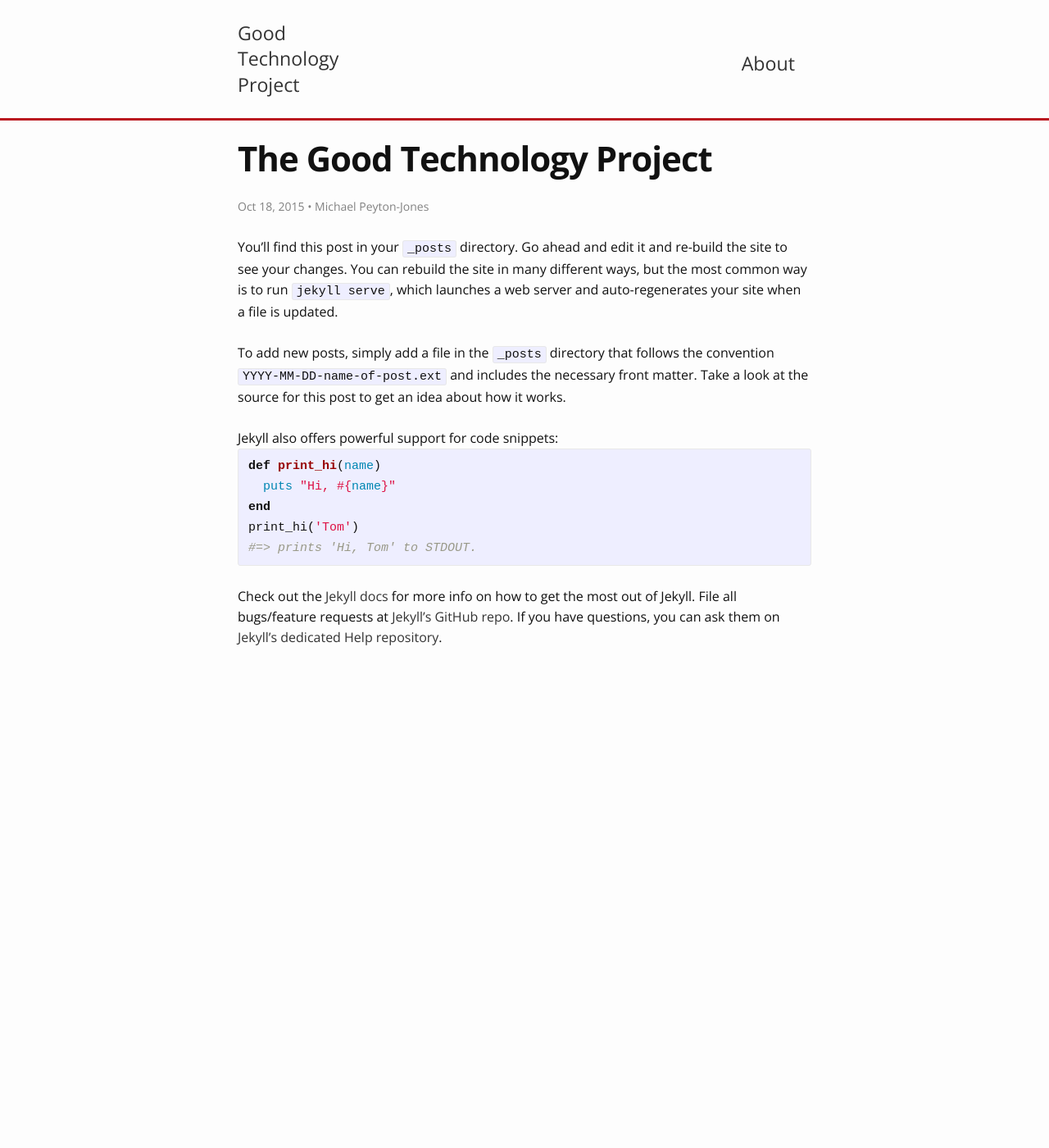
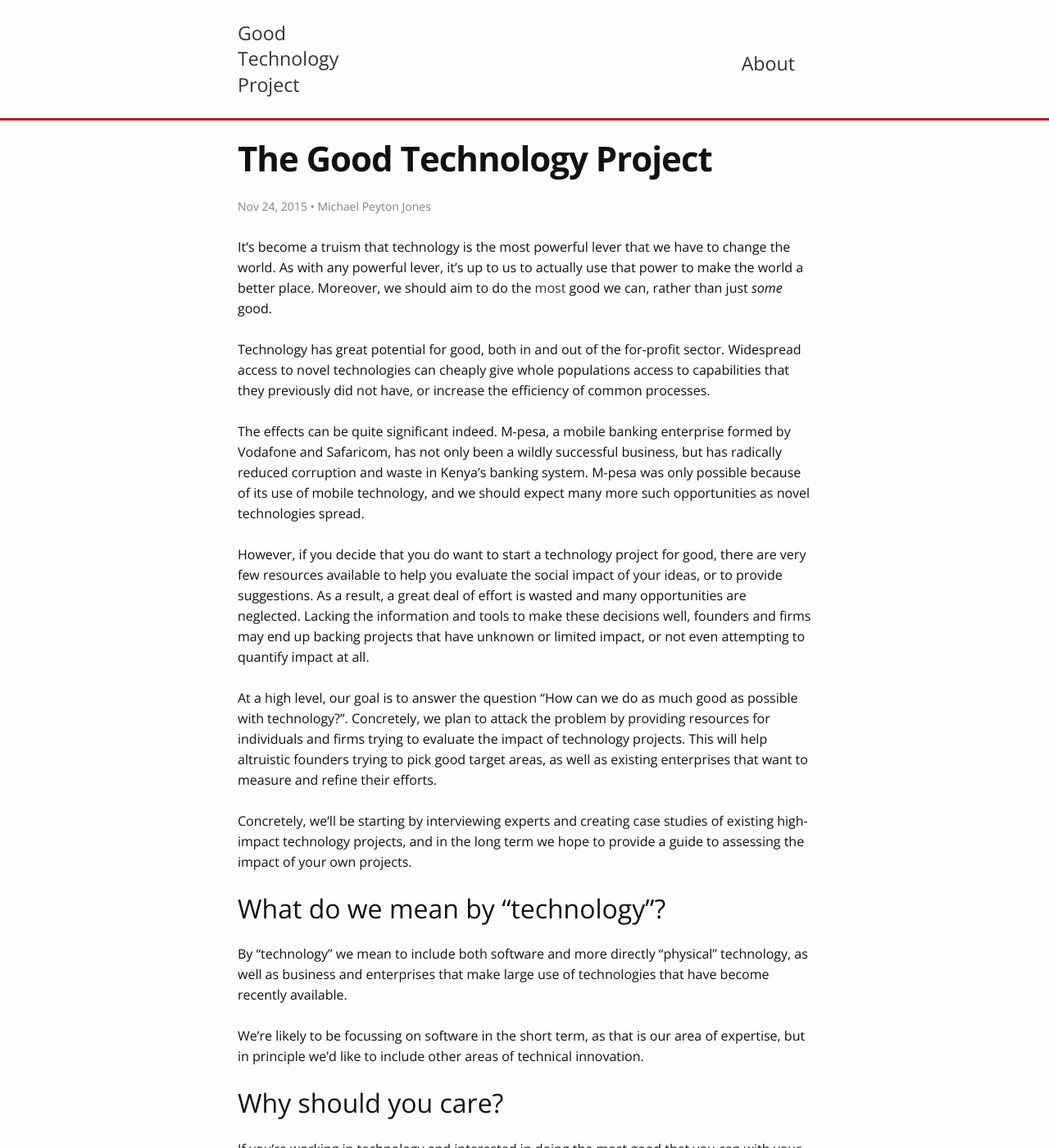
Before and after one commit to richardbatty/good-technology-project, a Jekyll site: the page built from _posts/2015-10-18-the-good-technology-project.markdown, in a window 1280 px wide and 1400 px high. Shown: the whole window at 82% size. Built offline with Jekyll 4.4.1, drawn with Linux system fonts in a browser that asks for light colours; comment, search, counter and statistics services are not loaded; some of the changed text lies outside the part shown.

Commit message:
Introductory post

```diff
--- a/_posts/2015-10-18-the-good-technology-project.markdown
+++ b/_posts/2015-10-18-the-good-technology-project.markdown
@@ -1,26 +1,30 @@
 ---
 layout: post
 title:  "The Good Technology Project"
-date:   2015-10-18 15:58:26
-author: Michael Peyton-Jones
+date:   2015-11-24 15:58:26
+author: Michael Peyton Jones
 categories:
 ---
-You’ll find this post in your `_posts` directory. Go ahead and edit it and re-build the site to see your changes. You can rebuild the site in many different ways, but the most common way is to run `jekyll serve`, which launches a web server and auto-regenerates your site when a file is updated.
+It's become a truism that technology is the most powerful lever that we have to change the world. As with any powerful lever, it's up to us to actually use that power to make the world a better place. Moreover, we should aim to do the [most](http://www.effectivealtruism.org) good we can, rather than just *some* good.
 
-To add new posts, simply add a file in the `_posts` directory that follows the convention `YYYY-MM-DD-name-of-post.ext` and includes the necessary front matter. Take a look at the source for this post to get an idea about how it works.
+Technology has great potential for good, both in and out of the for-profit sector. Widespread access to novel technologies can cheaply give whole populations access to capabilities that they previously did not have, or increase the efficiency of common processes.
 
-Jekyll also offers powerful support for code snippets:
+The effects can be quite significant indeed. M-pesa, a mobile banking enterprise formed by Vodafone and Safaricom, has not only been a wildly successful business, but has radically reduced corruption and waste in Kenya's banking system. M-pesa was only possible because of its use of mobile technology, and we should expect many more such opportunities as novel technologies spread.
 
-{% highlight ruby %}
-def print_hi(name)
-  puts "Hi, #{name}"
-end
-print_hi('Tom')
-#=> prints 'Hi, Tom' to STDOUT.
-{% endhighlight %}
+However, if you decide that you do want to start a technology project for good, there are very few resources available to help you evaluate the social impact of your ideas, or to provide suggestions. As a result, a great deal of effort is wasted and many opportunities are neglected. Lacking the information and tools to make these decisions well, founders and firms may end up backing projects that have unknown or limited impact, or not even attempting to quantify impact at all.
 
-Check out the [Jekyll docs][jekyll] for more info on how to get the most out of Jekyll. File all bugs/feature requests at [Jekyll’s GitHub repo][jekyll-gh]. If you have questions, you can ask them on [Jekyll’s dedicated Help repository][jekyll-help].
+At a high level, our goal is to answer the question “How can we do as much good as possible with technology?”. Concretely, we plan to attack the problem by providing resources for individuals and firms trying to evaluate the impact of technology projects. This will help altruistic founders trying to pick good target areas, as well as existing enterprises that want to measure and refine their efforts.
 
-[jekyll]:      http://jekyllrb.com
-[jekyll-gh]:   https://github.com/jekyll/jekyll
-[jekyll-help]: https://github.com/jekyll/jekyll-help
+Concretely, we'll be starting by interviewing experts and creating case studies of existing high-impact technology projects, and in the long term we hope to provide a guide to assessing the impact of your own projects.
+
+## What do we mean by "technology"?
+
+By "technology" we mean to include both software and more directly "physical" technology, as well as business and enterprises that make large use of technologies that have become recently available.
+
+We're likely to be focussing on software in the short term, as that is our area of expertise, but in principle we'd like to include other areas of technical innovation.
+
+## Why should you care?
+
+If you're working in technology and interested in doing the most good that you can with your work, then we hope that we may be able to help you make achieve that goal in the future.
+
+If you're already working on a project that you think has a positive social impact, then please [contact us](/about), as we'd love to talk to you.
```
